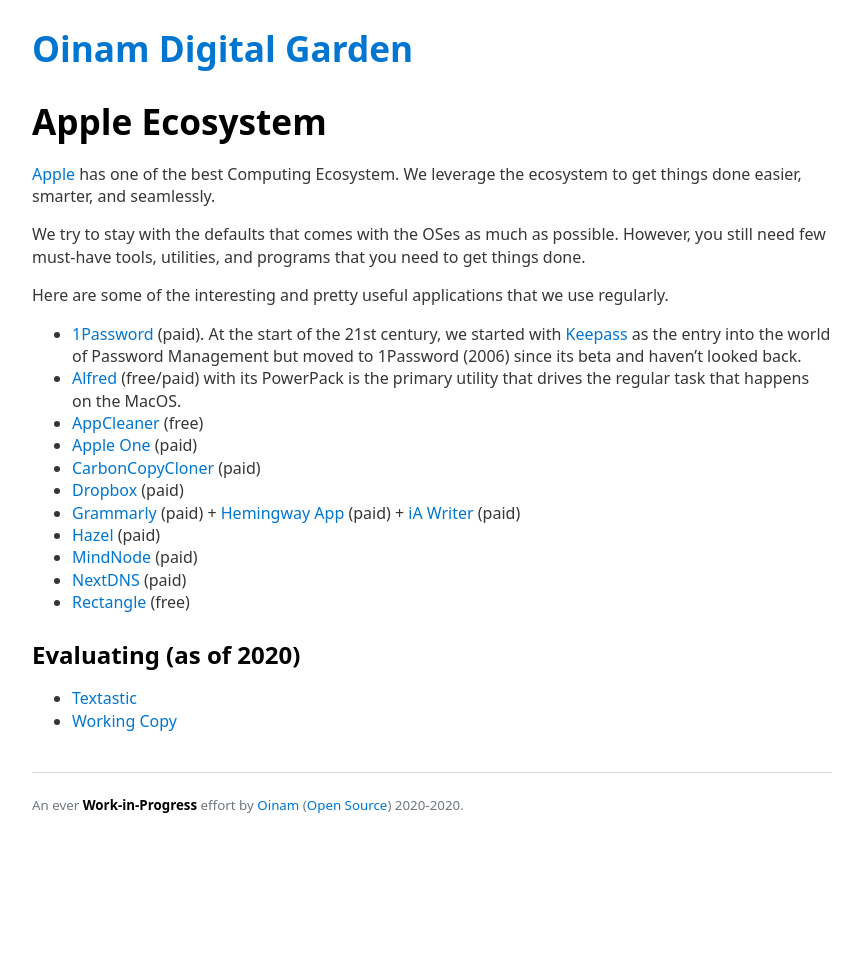
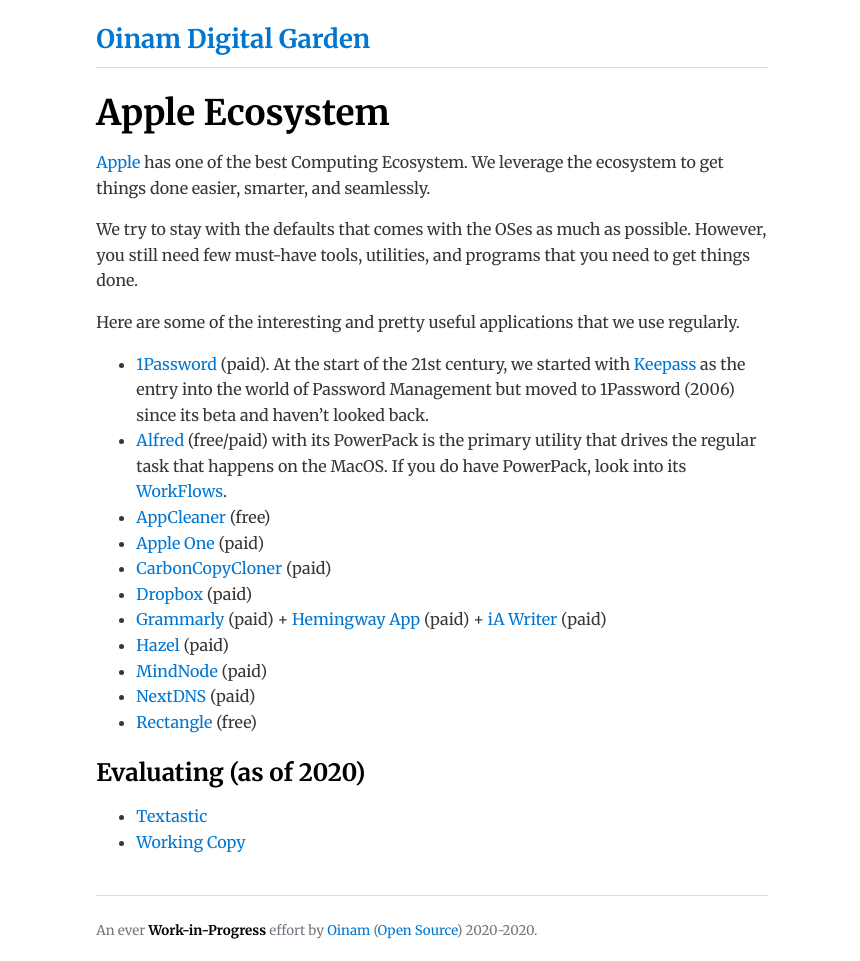
Before and after one commit to oinam/notes, a Jekyll site: the page built from devices/apple-ecosystem.md, in a window 1280 px wide. Shown: the whole page, without its empty margins (208-1068 px from the left). Built offline with Jekyll 4.4.1, drawn with Linux system fonts in a browser that asks for light colours; our own code applies the rules of GitHub Pages for plain Markdown files; before the commit the page ends 900 px from its top, so only the background shows below that.

Commit message:
Back to Merriweather. Serif fonts are better at reading

```diff
--- a/_layouts/default.html
+++ b/_layouts/default.html
@@ -8,17 +8,44 @@
 
 <title>{% if title %}{{ title }}{% elsif page.title %}{{ page.title }}{% else %}{{ site.title }}{% endif %}</title>
 
+<link href="https://fonts.googleapis.com/css2?family=Merriweather:wght@400;700&display=swap" rel="stylesheet">
 <link rel="stylesheet" href="https://cdn.jsdelivr.net/npm/water.css/out/water.css">
+<style type="text/css">
+  body {
+    max-width: 65ch;
+    font-family: Merriweather, Georgia, Times, serif;
+    font-weight: 400;
+    font-size: 1rem;
+    line-height: 1.6;
+  }
+
+  h1, h2, h3, h4, h5, h6 {
+   font-weight: 700;
+   line-height: 1.2;
+  }
+
+  h5, h6 {
+    font-weight: 400;
+  }
+
+  .title {
+    font-size: 1.6rem;
+  }
+</style>
 
 </head>
 <body>
 
+<header>
   {% if page.url == "/" %}
     <h1 class="title">{{site.title}}</h1>
     <blockquote><p>“{{ site.description }}”</p></blockquote>
   {% else %}
     <h1 class="title"><a href="{{site.url}}">{{site.title}}</a></h1>
   {% endif %}
+</header>
+
+<hr>
 
 {{ content }}
 
--- a/devices/apple-ecosystem.md
+++ b/devices/apple-ecosystem.md
@@ -7,7 +7,7 @@
 Here are some of the interesting and pretty useful applications that we use regularly.
 
 - [1Password](https://1password.com) (paid). At the start of the 21st century, we started with [Keepass](https://keepass.info) as the entry into the world of Password Management but moved to 1Password (2006) since its beta and haven't looked back.
-- [Alfred](https://www.alfredapp.com) (free/paid) with its PowerPack is the primary utility that drives the regular task that happens on the MacOS.
+- [Alfred](https://www.alfredapp.com) (free/paid) with its PowerPack is the primary utility that drives the regular task that happens on the MacOS. If you do have PowerPack, look into its [WorkFlows](https://www.alfredapp.com/workflows/).
 - [AppCleaner](https://freemacsoft.net/appcleaner/) (free)
 - [Apple One](https://one.apple.com) (paid)
 - [CarbonCopyCloner](https://bombich.com) (paid)
```
Also changed, not shown: books/how-to-be-a-programmer.md (+2 -2 lines), startup/index.md (+1 -0 lines). Lines whose indentation alone changed are shown as unchanged.
